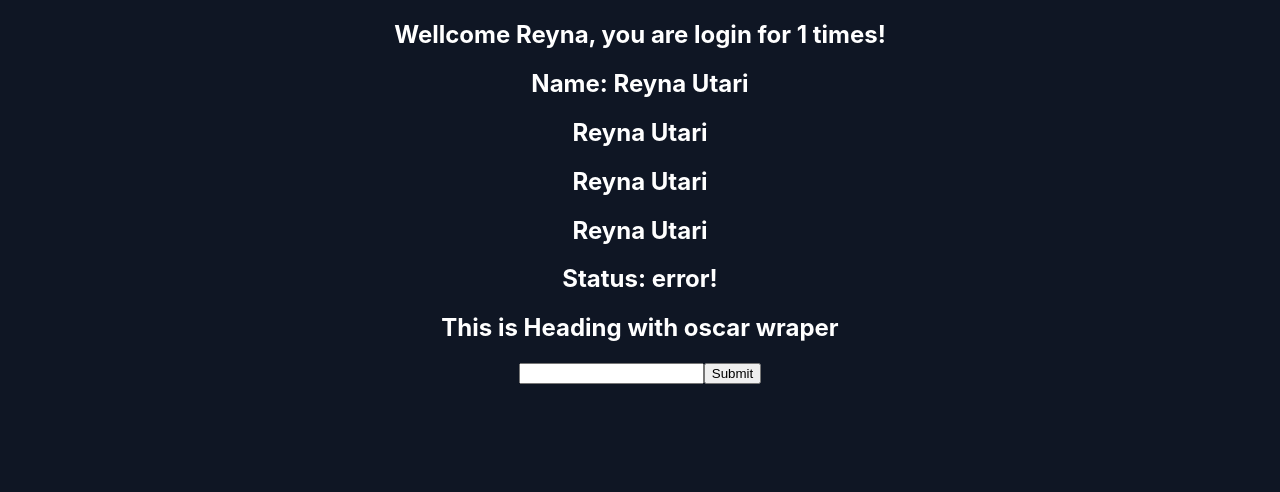
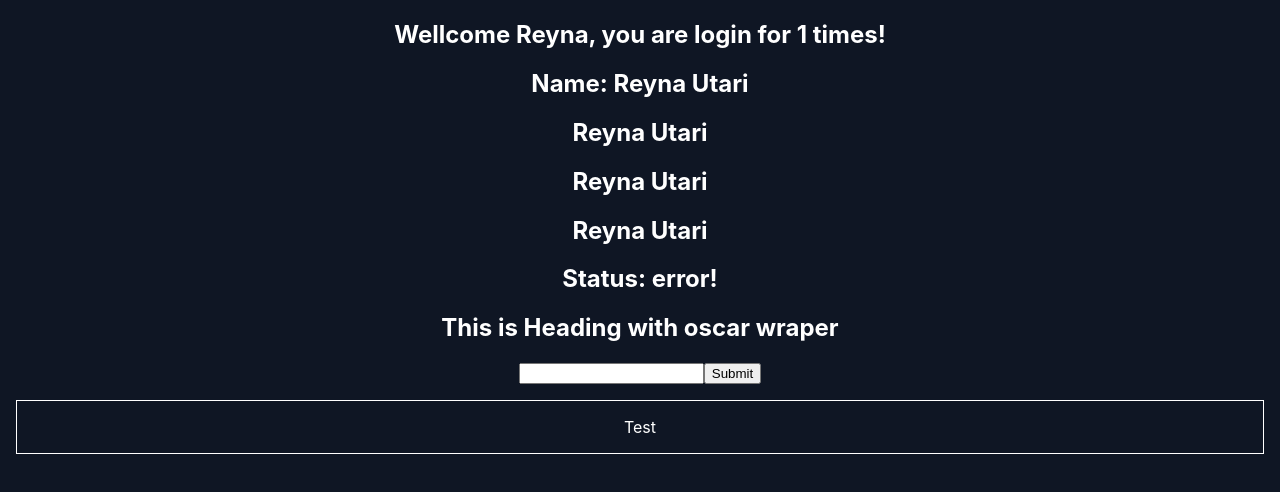
Before and after one commit to sigitariprasetyo/react-typescript, a React (Create React App) app: page / in a window 1280 px wide. Shown: the top 492 px of the page. Built offline with nearby package versions, Linux system fonts and the light colour scheme.

Commit message:
style props

```diff
--- a/src/App.tsx
+++ b/src/App.tsx
@@ -8,6 +8,7 @@ import { ListPerson } from './components/ListPerson';
 import { Oscar } from './components/Oscar';
 import { Person } from './components/Person';
 import { Status } from './components/Status';
+import { Container } from './components/Container';
 
 function App() {
   const [value, setValue] = useState("")
@@ -42,6 +43,7 @@ function App() {
       </Oscar>
       <Input value={value} onChange={event => [setValue(event.target.value), console.log(event.target.value)]} />
       <Button handleClick={(event, id) => console.log(event, id)} />
+      <Container styles={{ margin: '1rem', border: '1px solid white', padding: '1rem' }} />
     </div>
   );
 }
--- /dev/null
+++ b/src/components/Container.tsx
@@ -0,0 +1,12 @@
+// Style props
+type ContainerProps = {
+  styles: React.CSSProperties
+}
+
+export const Container = (props: ContainerProps) => {
+  return (
+    <div style={props.styles}>
+      Test
+    </div>
+  )
+}
--- a/src/components/ListPerson.tsx
+++ b/src/components/ListPerson.tsx
@@ -11,9 +11,9 @@ export const ListPerson = (props: ListPersonProps) => {
   return (
     <div>
       {
-        props.persons.map(el => {
+        props.persons.map((el, i) => {
           return (
-            <h2>{el.first} {el.last}</h2>
+            <h2 key={i}>{el.first} {el.last}</h2>
           )
         })
       }
```
